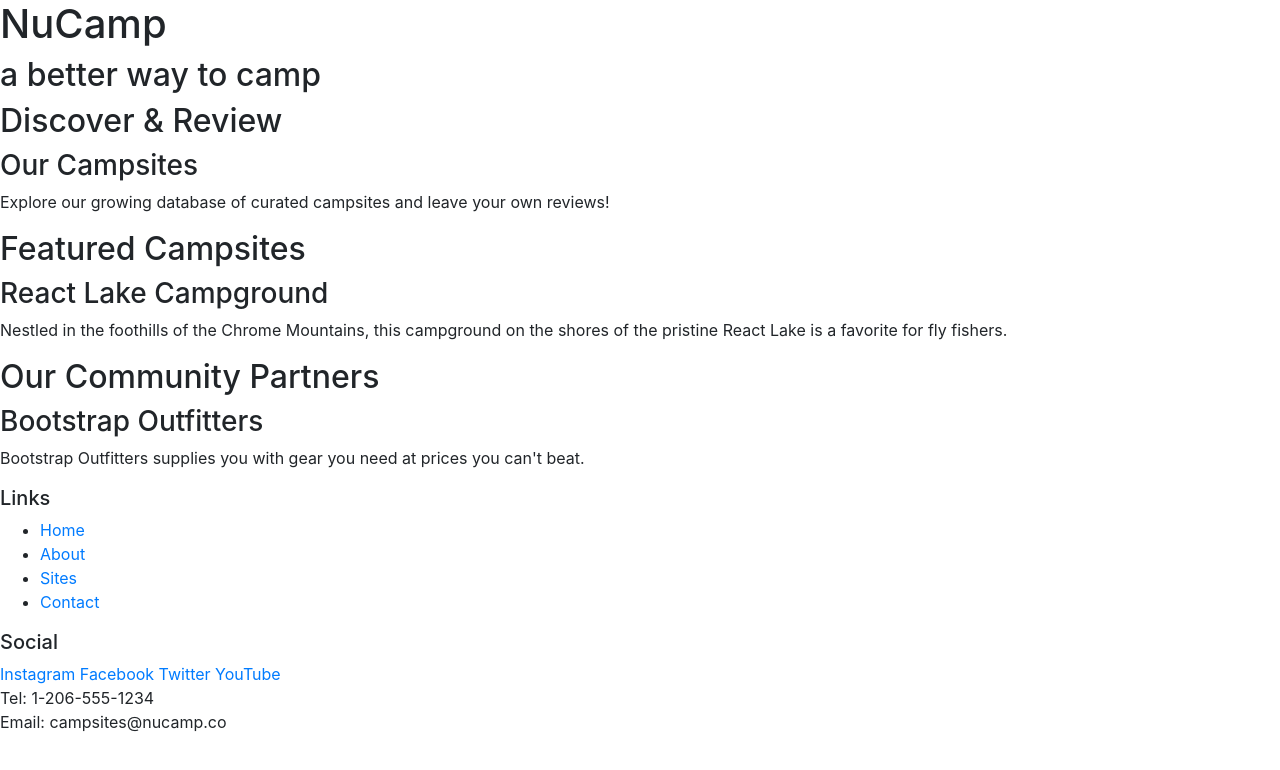
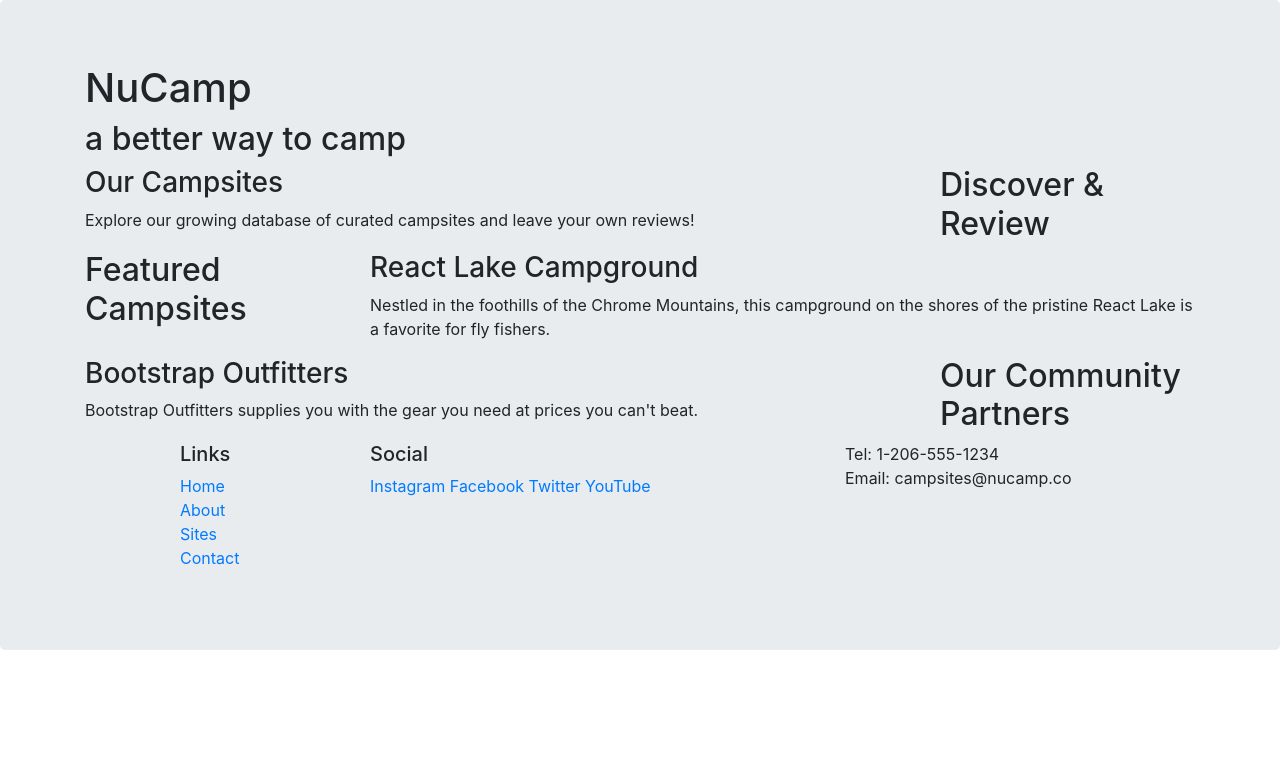
Before and after one commit to RobCola/nucampsite, a website: page index.html in a window 1280 px wide. Drawn offline with nearby package versions, Linux system fonts and the light colour scheme.

Commit message:
Bootstrap Grid

```diff
--- a/index.html
+++ b/index.html
@@ -1,6 +1,6 @@
 <!DOCTYPE html>
 <html lang="en">
-	<head>
+	<header class="jumbotron">
 		<!-- Required meta tags always come first -->
 		<meta charset="utf-8" />
 		<meta name="viewport" content="width=device-width, initial-scale=1" />
@@ -16,59 +16,80 @@
 
 	<body>
 		<header>
-			<div>
+			<div class="container">
+				<div class="row">
+					<div class="col">
 						<h1>NuCamp</h1>
 						<h2>a better way to camp</h2>
 					</div>
+				</div>
+			</div>
 		</header>
-
-		<div>
+		<div class="container">
+			<div class="row">
+				<div class="col-sm-4 order-sm-last col-md-3">
 					<h2>Discover & Review</h2>
+				</div>
+				<div class="col">
 					<h3>Our Campsites</h3>
 					<p>
 						Explore our growing database of curated campsites and leave your own
 						reviews!
 					</p>
 				</div>
+			</div>
 
-		<div>
+			<div class="row">
+				<div class="col-sm-4 col-md-3">
 					<h2>Featured Campsites</h2>
+				</div>
+				<div class="col">
 					<h3>React Lake Campground</h3>
 					<p>
-				Nestled in the foothills of the Chrome Mountains, this campground on the
-				shores of the pristine React Lake is a favorite for fly fishers.
+						Nestled in the foothills of the Chrome Mountains, this campground on
+						the shores of the pristine React Lake is a favorite for fly fishers.
 					</p>
 				</div>
+			</div>
 
-		<div>
+			<div class="row">
+				<div class="col-sm-4 order-sm-last col-md-3">
 					<h2>Our Community Partners</h2>
+				</div>
+				<div class="col">
 					<h3>Bootstrap Outfitters</h3>
 					<p>
-				Bootstrap Outfitters supplies you with gear you need at prices you can't
-				beat.
+						Bootstrap Outfitters supplies you with the gear you need at prices
+						you can't beat.
 					</p>
+				</div>
+			</div>
 		</div>
 
 		<footer>
-			<div>
+			<div class="container">
+				<div class="row">
+					<div class="col-4 col-sm-2 offset-1">
 						<h5>Links</h5>
-				<ul>
+                    <ul class="list-unstyled">
 							<li><a href="#">Home</a></li>
 							<li><a href="#">About</a></li>
 							<li><a href="#">Sites</a></li>
 							<li><a href="#">Contact</a></li>
 						</ul>
 					</div>
-			<div>
+					<div class="col-6 col-sm-5">
 						<h5>Social</h5>
 						<a href="http://instagram.com/">Instagram</a>
 						<a href="http://facebook.com/">Facebook</a>
 						<a href="http://twitter.com/">Twitter</a>
 						<a href="http://youtube.com/">YouTube</a>
 					</div>
-			<div>
+					<div class="col-sm-4">
 						Tel: 1-206-555-1234<br />
 						Email: campsites@nucamp.co
+					</div>
+				</div>
 			</div>
 		</footer>
 
```
Lines whose indentation alone changed are shown as unchanged.
